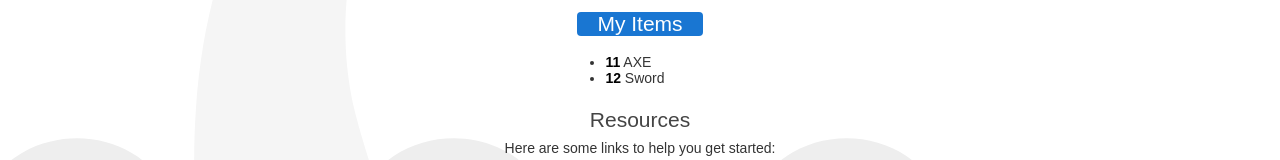
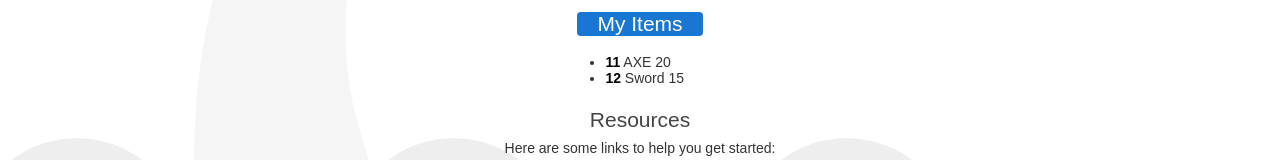
Before and after one commit to MartinKrause21/ToH, an Angular app: page / in a window 1280 px wide. Shown: the part 400-560 px from the top of the page. Built offline with nearby package versions, Linux system fonts and the light colour scheme.

Commit message:
Add price to items

```diff
--- a/src/app/items/item.ts
+++ b/src/app/items/item.ts
@@ -1,5 +1,6 @@
 export interface Item {
     id: number;
     name: string;
+    price: number;
 
   }
--- a/src/app/items/items.component.html
+++ b/src/app/items/items.component.html
@@ -2,6 +2,6 @@
 <h2>My Items</h2>
 <ul class="items">
   <li *ngFor="let item of items">
-    <span class="badge">{{item.id}}</span> {{item.name}}
+    <span class="badge">{{item.id}}</span> {{item.name}} {{item.price}}
   </li>
 </ul>
--- a/src/app/items/mock-items.ts
+++ b/src/app/items/mock-items.ts
@@ -1,6 +1,6 @@
 import { Item } from './item';
 
 export const ITEMS: Item[] = [
-  { id: 11, name: 'AXE' },
-  { id: 12, name: 'Sword' },
+  { id: 11, name: 'AXE', price: 20 },
+  { id: 12, name: 'Sword', price: 15 },
 ];
```
